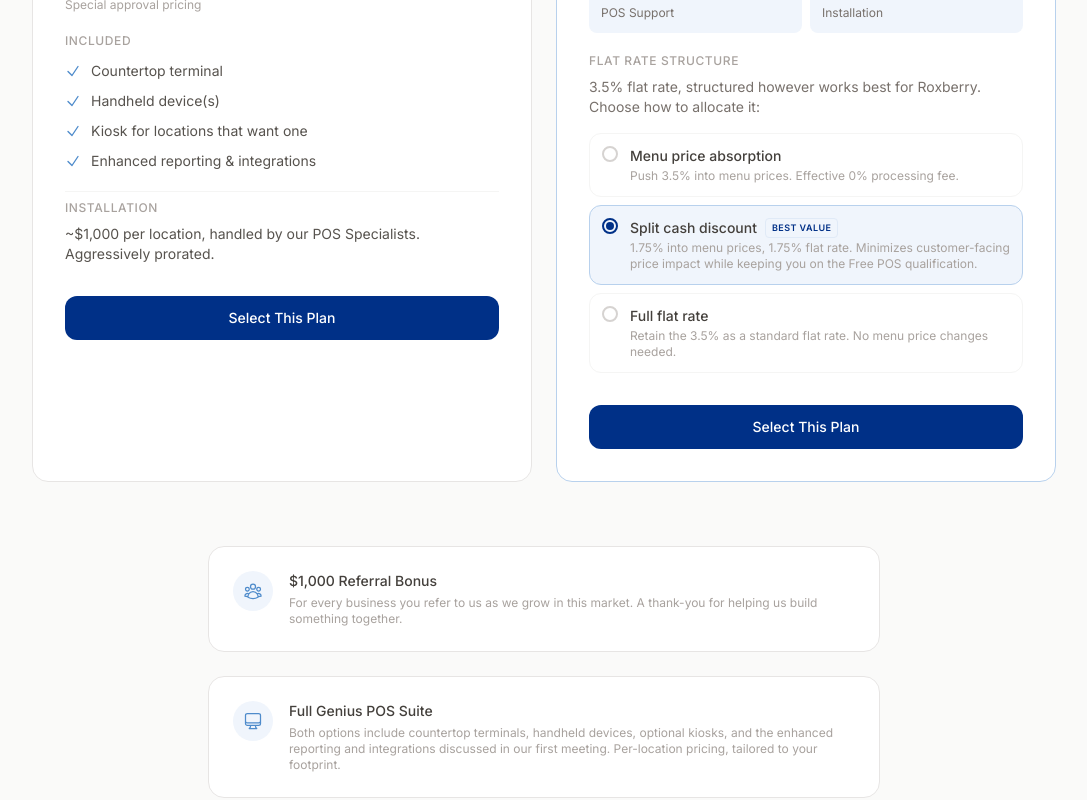
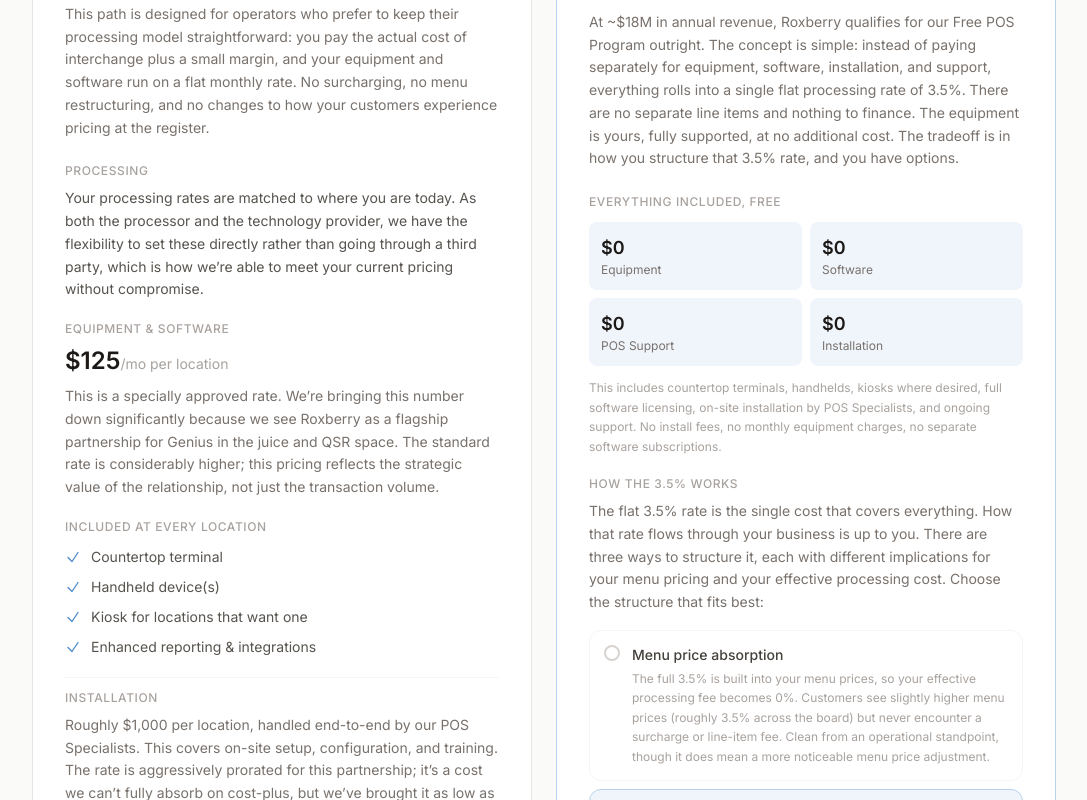
Before and after one commit to hunkygh/roxberry-proposal, a Next.js app: page / in a window 1280 px wide. Shown: the part 500-1300 px from the top of the page, without its empty margins (96-1183 px from the left). Built offline with nearby package versions, Linux system fonts and the light colour scheme.

Commit message:
content: deeper explanations, strategic context, subtler CTAs

```diff
--- a/app/page.tsx
+++ b/app/page.tsx
@@ -96,7 +96,7 @@
     <main className="min-h-screen px-4 py-12 sm:py-20">
       <div className="max-w-5xl mx-auto">
 
-        <header className="text-center mb-16 animate-fade-in">
+        <header className="text-center mb-12 animate-fade-in">
           <h1 className="text-3xl sm:text-4xl font-semibold tracking-tight text-stone-900 mb-3">
             Proposal &ndash; Roxberry Juice
           </h1>
@@ -104,6 +104,12 @@
             23 Locations &middot; ~$18M Annual Revenue &middot; Prepared by Global Payments
           </p>
         </header>
+
+        <div className="max-w-2xl mx-auto mb-14 animate-fade-in text-center">
+          <p className="text-sm text-stone-500 leading-relaxed">
+            We&rsquo;ve structured two paths based on our conversations and what we understand about where Roxberry is today. Both deliver the full Genius POS suite (countertop terminals, handhelds, kiosks for locations that want them, and the reporting and integration improvements we discussed). The difference is in how we get there financially. Select whichever option you&rsquo;d like to move forward with, and we&rsquo;ll be in touch to finalize the details.
+          </p>
+        </div>
 
         {confirmed && (
           <div className="mb-10 text-center animate-slide-down">
@@ -136,7 +142,7 @@
                 : 'border-stone-200 hover:border-stone-300 hover:shadow-sm'
             }`}
           >
-            <div className="mb-6">
+            <div className="mb-5">
               <span className="text-[10px] font-semibold tracking-[0.15em] uppercase text-stone-400">
                 Option A
               </span>
@@ -146,22 +152,28 @@
               <p className="text-sm text-stone-400 mt-1">Flagship Partnership Match</p>
             </div>
 
-            <div className="space-y-5 mb-8">
+            <p className="text-sm text-stone-500 leading-relaxed mb-6">
+              This path is designed for operators who prefer to keep their processing model straightforward: you pay the actual cost of interchange plus a small margin, and your equipment and software run on a flat monthly rate. No surcharging, no menu restructuring, and no changes to how your customers experience pricing at the register.
+            </p>
+
+            <div className="space-y-5 mb-6">
               <div>
                 <p className="text-xs font-medium uppercase tracking-wider text-stone-400 mb-2">Processing</p>
-                <p className="text-sm text-stone-600">
-                  Matched to your current rates. We own the processing side, giving us the flexibility to meet you where you are.
+                <p className="text-sm text-stone-600 leading-relaxed">
+                  Your processing rates are matched to where you are today. As both the processor and the technology provider, we have the flexibility to set these directly rather than going through a third party, which is how we&rsquo;re able to meet your current pricing without compromise.
                 </p>
               </div>
 
               <div>
                 <p className="text-xs font-medium uppercase tracking-wider text-stone-400 mb-2">Equipment &amp; Software</p>
                 <p className="text-2xl font-semibold text-stone-900">$125<span className="text-sm font-normal text-stone-400">/mo per location</span></p>
-                <p className="text-xs text-stone-400 mt-1">Special approval pricing</p>
+                <p className="text-sm text-stone-500 leading-relaxed mt-2">
+                  This is a specially approved rate. We&rsquo;re bringing this number down significantly because we see Roxberry as a flagship partnership for Genius in the juice and QSR space. The standard rate is considerably higher; this pricing reflects the strategic value of the relationship, not just the transaction volume.
+                </p>
               </div>
 
               <div>
-                <p className="text-xs font-medium uppercase tracking-wider text-stone-400 mb-3">Included</p>
+                <p className="text-xs font-medium uppercase tracking-wider text-stone-400 mb-3">Included at every location</p>
                 <ul className="space-y-2.5">
                   {['Countertop terminal', 'Handheld device(s)', 'Kiosk for locations that want one', 'Enhanced reporting & integrations'].map((item) => (
                     <li key={item} className="flex items-start gap-2.5 text-sm text-stone-600">
@@ -172,10 +184,10 @@
                 </ul>
               </div>
 
-              <div className="pt-2 border-t border-stone-100">
+              <div className="pt-3 border-t border-stone-100">
                 <p className="text-xs font-medium uppercase tracking-wider text-stone-400 mb-2">Installation</p>
-                <p className="text-sm text-stone-600">
-                  ~$1,000 per location, handled by our POS Specialists. Aggressively prorated.
+                <p className="text-sm text-stone-500 leading-relaxed">
+                  Roughly $1,000 per location, handled end-to-end by our POS Specialists. This covers on-site setup, configuration, and training. The rate is aggressively prorated for this partnership; it&rsquo;s a cost we can&rsquo;t fully absorb on cost-plus, but we&rsquo;ve brought it as low as we can.
                 </p>
               </div>
             </div>
@@ -183,13 +195,13 @@
             <button
               onClick={() => handleSelect('cost-plus')}
               disabled={confirmed}
-              className={`w-full py-3 px-6 rounded-xl text-sm font-medium transition-all ${
+              className={`w-full py-2.5 px-5 rounded-lg text-xs font-medium tracking-wide uppercase transition-all ${
                 confirmed && plan === 'cost-plus'
                   ? 'bg-gp-50 text-gp-600 border border-gp-200 cursor-default'
-                  : 'bg-gp-500 text-white hover:bg-gp-600 active:scale-[0.99]'
+                  : 'border border-stone-200 text-stone-500 hover:border-gp-300 hover:text-gp-600'
               }`}
             >
-              {confirmed && plan === 'cost-plus' ? '\u2713 Selected' : 'Select This Plan'}
+              {confirmed && plan === 'cost-plus' ? '\u2713 Selected' : 'Select this option'}
             </button>
           </div>
 
@@ -209,7 +221,7 @@
               </span>
             </div>
 
-            <div className="mb-6 mt-2">
+            <div className="mb-5 mt-2">
               <span className="text-[10px] font-semibold tracking-[0.15em] uppercase text-stone-400">
                 Option B
               </span>
@@ -219,7 +231,11 @@
               <p className="text-sm text-stone-400 mt-1">Revenue-qualified, zero hardware cost</p>
             </div>
 
-            <div className="space-y-5 mb-8">
+            <p className="text-sm text-stone-500 leading-relaxed mb-6">
+              At ~$18M in annual revenue, Roxberry qualifies for our Free POS Program outright. The concept is simple: instead of paying separately for equipment, software, installation, and support, everything rolls into a single flat processing rate of 3.5%. There are no separate line items and nothing to finance. The equipment is yours, fully supported, at no additional cost. The tradeoff is in how you structure that 3.5% rate, and you have options.
+            </p>
+
+            <div className="space-y-5 mb-6">
               <div>
                 <p className="text-xs font-medium uppercase tracking-wider text-stone-400 mb-3">Everything included, free</p>
                 <div className="grid grid-cols-2 gap-2">
@@ -228,25 +244,28 @@
                     ['Software', 'Full suite'],
                     ['POS Support', 'Specialist team'],
                     ['Installation', 'All locations'],
-                  ].map(([label, sub]) => (
+                  ].map(([label]) => (
                     <div key={label} className="bg-gp-50 rounded-lg p-3">
                       <p className="text-lg font-semibold text-stone-900">$0</p>
                       <p className="text-xs text-stone-500">{label}</p>
                     </div>
                   ))}
                 </div>
+                <p className="text-xs text-stone-400 mt-3 leading-relaxed">
+                  This includes countertop terminals, handhelds, kiosks where desired, full software licensing, on-site installation by POS Specialists, and ongoing support. No install fees, no monthly equipment charges, no separate software subscriptions.
+                </p>
               </div>
 
               <div>
-                <p className="text-xs font-medium uppercase tracking-wider text-stone-400 mb-2">Flat rate structure</p>
-                <p className="text-sm text-stone-500 mb-4">
-                  3.5% flat rate, structured however works best for Roxberry. Choose how to allocate it:
+                <p className="text-xs font-medium uppercase tracking-wider text-stone-400 mb-2">How the 3.5% works</p>
+                <p className="text-sm text-stone-500 leading-relaxed mb-4">
+                  The flat 3.5% rate is the single cost that covers everything. How that rate flows through your business is up to you. There are three ways to structure it, each with different implications for your menu pricing and your effective processing cost. Choose the structure that fits best:
                 </p>
                 <div className="space-y-2">
                   <button
                     onClick={() => !confirmed && setCdStructure('menu-absorb')}
                     disabled={confirmed}
-                    className={`w-full text-left flex items-start gap-3 p-3 rounded-xl border transition-all ${
+                    className={`w-full text-left flex items-start gap-3 p-3.5 rounded-xl border transition-all ${
                       cdStructure === 'menu-absorb'
                         ? 'border-gp-200 bg-gp-50'
                         : 'border-stone-100 hover:border-stone-200'
@@ -255,8 +274,8 @@
                     <RadioDot active={cdStructure === 'menu-absorb'} />
                     <div>
                       <p className="text-sm font-medium text-stone-700">Menu price absorption</p>
-                      <p className="text-xs text-stone-400 mt-0.5">
-                        Push 3.5% into menu prices. Effective 0% processing fee.
+                      <p className="text-xs text-stone-400 mt-1 leading-relaxed">
+                        The full 3.5% is built into your menu prices, so your effective processing fee becomes 0%. Customers see slightly higher menu prices (roughly 3.5% across the board) but never encounter a surcharge or line-item fee. Clean from an operational standpoint, though it does mean a more noticeable menu price adjustment.
                       </p>
                     </div>
                   </button>
@@ -264,7 +283,7 @@
                   <button
                     onClick={() => !confirmed && setCdStructure('split-cd')}
                     disabled={confirmed}
-                    className={`w-full text-left flex items-start gap-3 p-3 rounded-xl border transition-all ${
+                    className={`w-full text-left flex items-start gap-3 p-3.5 rounded-xl border transition-all ${
                       cdStructure === 'split-cd'
                         ? 'border-gp-200 bg-gp-50'
                         : 'border-stone-100 hover:border-stone-200'
@@ -278,8 +297,8 @@
                           Best value
                         </span>
                       </div>
-                      <p className="text-xs text-stone-400 mt-0.5">
-                        1.75% into menu prices, 1.75% flat rate. Minimizes customer-facing price impact while keeping you on the Free POS qualification.
+                      <p className="text-xs text-stone-400 mt-1 leading-relaxed">
+                        Half the rate (1.75%) is absorbed into menu prices, and the remaining 1.75% is your effective flat-rate processing fee. This is the balance point: the menu price increase is modest enough that most customers won&rsquo;t notice, your effective processing cost drops well below 2%, and you stay fully qualified for the Free POS Program. It&rsquo;s the approach we&rsquo;d recommend.
                       </p>
                     </div>
                   </button>
@@ -287,7 +306,7 @@
                   <button
                     onClick={() => !confirmed && setCdStructure('flat-rate')}
                     disabled={confirmed}
-                    className={`w-full text-left flex items-start gap-3 p-3 rounded-xl border transition-all ${
+                    className={`w-full text-left flex items-start gap-3 p-3.5 rounded-xl border transition-all ${
                       cdStructure === 'flat-rate'
                         ? 'border-gp-200 bg-gp-50'
                         : 'border-stone-100 hover:border-stone-200'
@@ -296,8 +315,8 @@
                     <RadioDot active={cdStructure === 'flat-rate'} />
                     <div>
                       <p className="text-sm font-medium text-stone-700">Full flat rate</p>
-                      <p className="text-xs text-stone-400 mt-0.5">
-                        Retain the 3.5% as a standard flat rate. No menu price changes needed.
+                      <p className="text-xs text-stone-400 mt-1 leading-relaxed">
+                        No menu price changes at all. Roxberry simply pays 3.5% as a flat processing fee. This is the most straightforward option and still includes everything at zero equipment cost; the tradeoff is that 3.5% is your full effective rate rather than splitting it. Best for operators who want to avoid any menu adjustments entirely.
                       </p>
                     </div>
                   </button>
@@ -308,13 +327,13 @@
             <button
               onClick={() => handleSelect('free-pos')}
               disabled={confirmed}
-              className={`w-full py-3 px-6 rounded-xl text-sm font-medium transition-all ${
+              className={`w-full py-2.5 px-5 rounded-lg text-xs font-medium tracking-wide uppercase transition-all ${
                 confirmed && plan === 'free-pos'
                   ? 'bg-gp-50 text-gp-600 border border-gp-200 cursor-default'
-                  : 'bg-gp-500 text-white hover:bg-gp-600 active:scale-[0.99]'
+                  : 'border border-gp-200 text-gp-500 hover:border-gp-400 hover:text-gp-600'
               }`}
             >
-              {confirmed && plan === 'free-pos' ? '\u2713 Selected' : 'Select This Plan'}
+              {confirmed && plan === 'free-pos' ? '\u2713 Selected' : 'Select this option'}
             </button>
           </div>
         </div>
@@ -328,22 +347,8 @@
             </div>
             <div>
               <p className="text-sm font-medium text-stone-700">$1,000 Referral Bonus</p>
-              <p className="text-xs text-stone-400 mt-1">
-                For every business you refer to us as we grow in this market. A thank-you for helping us build something together.
-              </p>
-            </div>
-          </div>
-
-          <div className="flex items-start gap-4 bg-white rounded-2xl border border-stone-200 p-6">
-            <div className="w-10 h-10 rounded-full bg-gp-50 flex items-center justify-center shrink-0">
-              <svg className="w-5 h-5 text-gp-400" fill="none" viewBox="0 0 24 24" strokeWidth={1.5} stroke="currentColor">
-                <path strokeLinecap="round" strokeLinejoin="round" d="M9 17.25v1.007a3 3 0 01-.879 2.122L7.5 21h9l-.621-.621A3 3 0 0115 18.257V17.25m6-12V15a2.25 2.25 0 01-2.25 2.25H5.25A2.25 2.25 0 013 15V5.25m18 0A2.25 2.25 0 0018.75 3H5.25A2.25 2.25 0 003 5.25m18 0V12a2.25 2.25 0 01-2.25 2.25H5.25A2.25 2.25 0 013 12V5.25" />
-              </svg>
-            </div>
-            <div>
-              <p className="text-sm font-medium text-stone-700">Full Genius POS Suite</p>
-              <p className="text-xs text-stone-400 mt-1">
-                Both options include countertop terminals, handheld devices, optional kiosks, and the enhanced reporting and integrations discussed in our first meeting. Per-location pricing, tailored to your footprint.
+              <p className="text-xs text-stone-400 mt-1 leading-relaxed">
+                As we grow into this vertical, any business you refer to us earns Roxberry a $1,000 bonus per referral. We see this partnership as the beginning of something broader, and that referral structure is our way of making sure it&rsquo;s mutually valuable as we scale.
               </p>
             </div>
           </div>
@@ -371,7 +376,7 @@
             )}
             {plan === 'cost-plus' && <div className="mb-6" />}
             <p className="text-xs text-stone-400 mb-6">
-              This registers your preferred option. Your rep will follow up to discuss details and next steps.
+              This registers your preferred option with our team. Nothing is binding at this stage; your Global Payments rep will follow up to walk through the details and next steps.
             </p>
             <div className="flex gap-3">
               <button
```
